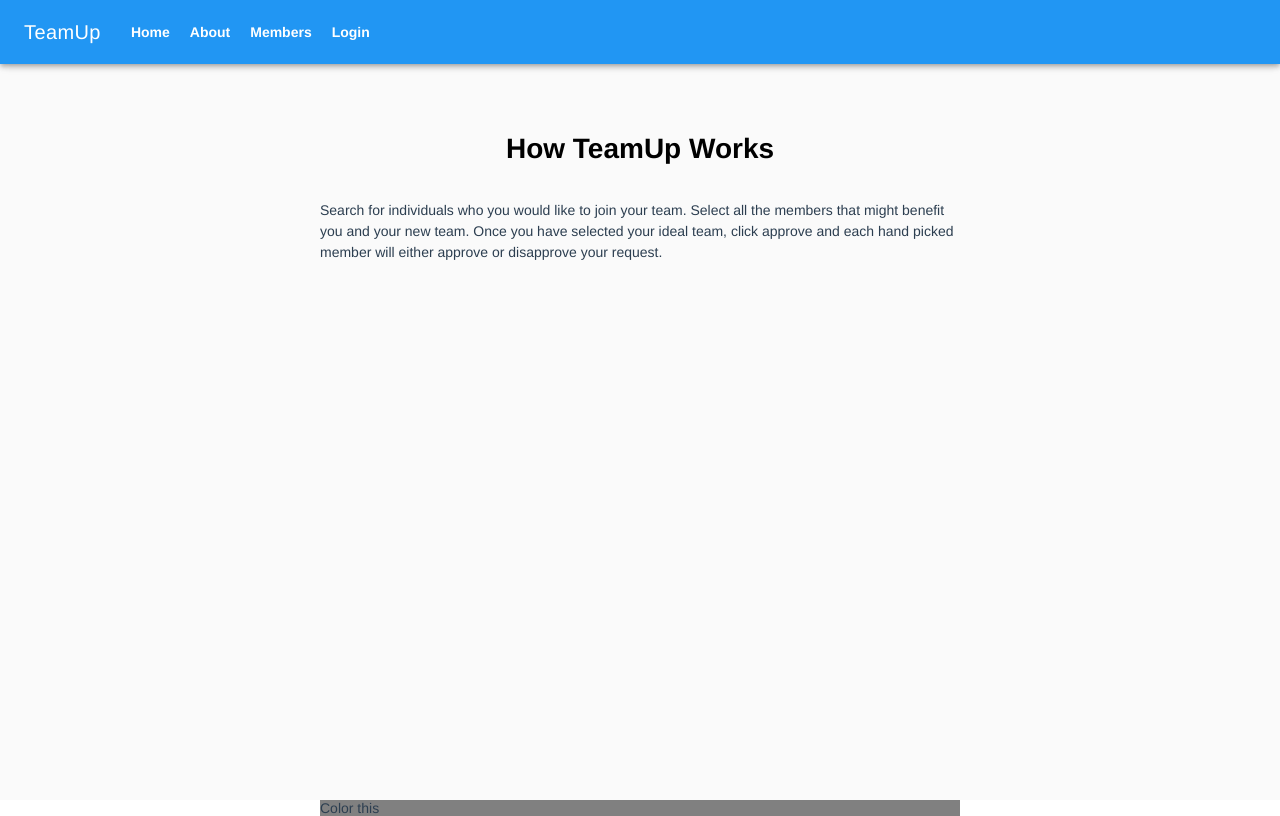
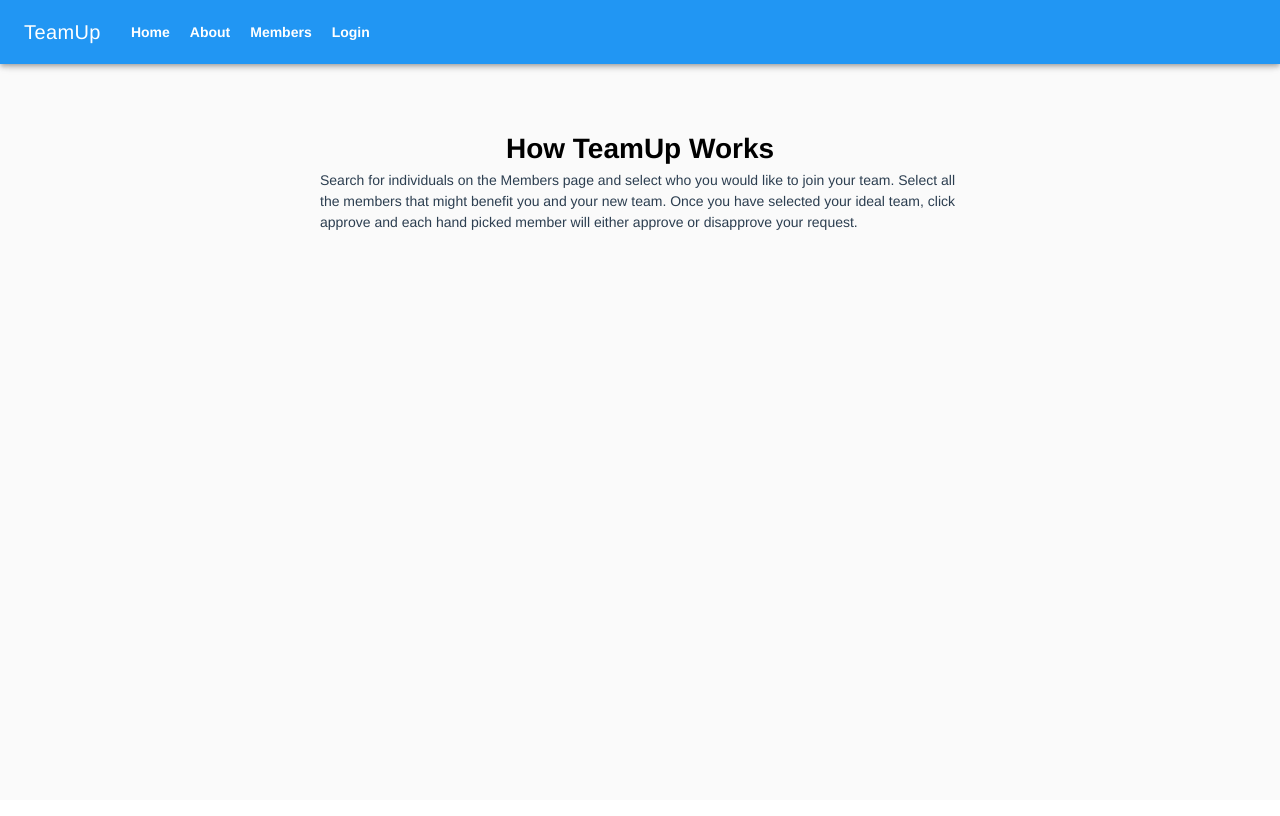
Before and after one commit to jamesdesigns/james-final-vue, a Vue app: page /#/about in a window 1280 px wide. Built offline with nearby package versions, Linux system fonts and the light colour scheme; what vue-draggable would draw is missing.

Commit message:
New changes to add to summarize the application

```diff
--- a/src/App.vue
+++ b/src/App.vue
@@ -1,7 +1,7 @@
 <template>
   <div id="app">
       <main-header></main-header>
-    <p v-highlight:background.delayed="'gray'">Color this</p>
+   <!-- <p v-highlight:background.delayed="'gray'">TeamUp</p> -->
   </div>
 </template>
 <script>
@@ -38,6 +38,4 @@ export default {
   color: #ffffff;
   text-decoration: none;
 }
-
-
 </style>
--- a/src/components/HelloWorld.vue
+++ b/src/components/HelloWorld.vue
@@ -38,9 +38,13 @@ export default {
 <!-- Add "scoped" attribute to limit CSS to this component only -->
 <style scoped>
 h1 {
-  margin-top: 5%;
+  margin-top:5%;
 }
-
+p {
+  width: 50%;
+  text-align:left;
+  margin:0 auto;
+}
 h3 {
   margin: 40px 0 0;
 }
--- a/src/views/About.vue
+++ b/src/views/About.vue
@@ -1,7 +1,7 @@
 <template>
   <div class="about">
     <h1>How TeamUp Works</h1>
-    <p>Search for individuals who you would like to join your team. Select all the members that might benefit you and your new team. Once you have selected your ideal team, click approve and each hand picked member will either approve or disapprove your request.</p>
+    <p>Search for individuals on the Members page and select who you would like to join your team. Select all the members that might benefit you and your new team. Once you have selected your ideal team, click approve and each hand picked member will either approve or disapprove your request.</p>
 
   </div>
 </template>
--- a/src/views/Home.vue
+++ b/src/views/Home.vue
@@ -1,7 +1,7 @@
 <template>
   <div class="home">
    <!-- Place a New logo here for the Home Page -->
-   <!-- <img alt="Vue logo" src="../assets/logo.png"> -->
+   <!-- <img alt="TeamUp logo" src="../assets/logo.png"> -->
     <HelloWorld msg="Choose your Team"/>
   </div>
 </template>
--- a/src/views/Login.vue
+++ b/src/views/Login.vue
@@ -44,7 +44,7 @@
 </template>
 <script>
 </script>
-<style>
+<style scoped>
 h1 {
     margin-top:10%;
 }
--- a/src/views/Members.vue
+++ b/src/views/Members.vue
@@ -2,32 +2,20 @@
 <div>
 <v-container>
 <h1>Member Profiles</h1>
-
-<!-- Original example -->
-<!-- <div>{{ courses.foo }}</div> -->
-
-<!-- New example -->
 <v-layout>
     <v-flex xs12 sm6 offset-sm3>
 <v-card>
-
-
 <v-card-title primary-title>
           <div>
-
             <ul>
                 <li><img :src="info.data.photo" alt="image" /></li>
                 <li class="headline mb-0">{{ info.data.name }}</li>
                 <li>Age: {{ info.data.age }}</li>
                 <li>Gender: {{ info.data.gender }}</li>
                 <li>Email: {{ info.data.email }}</li>
-
             </ul>
-
           </div>
         </v-card-title>
-
-
 </v-card>
     </v-flex>
     </v-layout>
@@ -57,20 +45,16 @@ export default {
     methods: {
         getCourses() {
             return axios
-            //.get('https://randomuser.me/api')
             .get('https://uinames.com/api/?ext')
             .then(function(response) {
-                // console.log(response.data.results[0].name)
                 this.courses.push(response.data.results[0].name)
             })
             .catch(function(error) {
                 console.log(error)
             })
-
         }
     }
 }
-
 </script>
 <style>
 ul li {
@@ -82,9 +66,6 @@ li {
     margin-left:50%;
 }
 
-h1 {
-    margin-bottom: 30px;
-}
 h3 {
     text-align: left;
     margin-left:10%;
@@ -92,6 +73,6 @@ h3 {
 
 img {
     border-radius: 50%;
-    margin-left: 50%;
+    margin-left: 15%;
 }
 </style>
```
